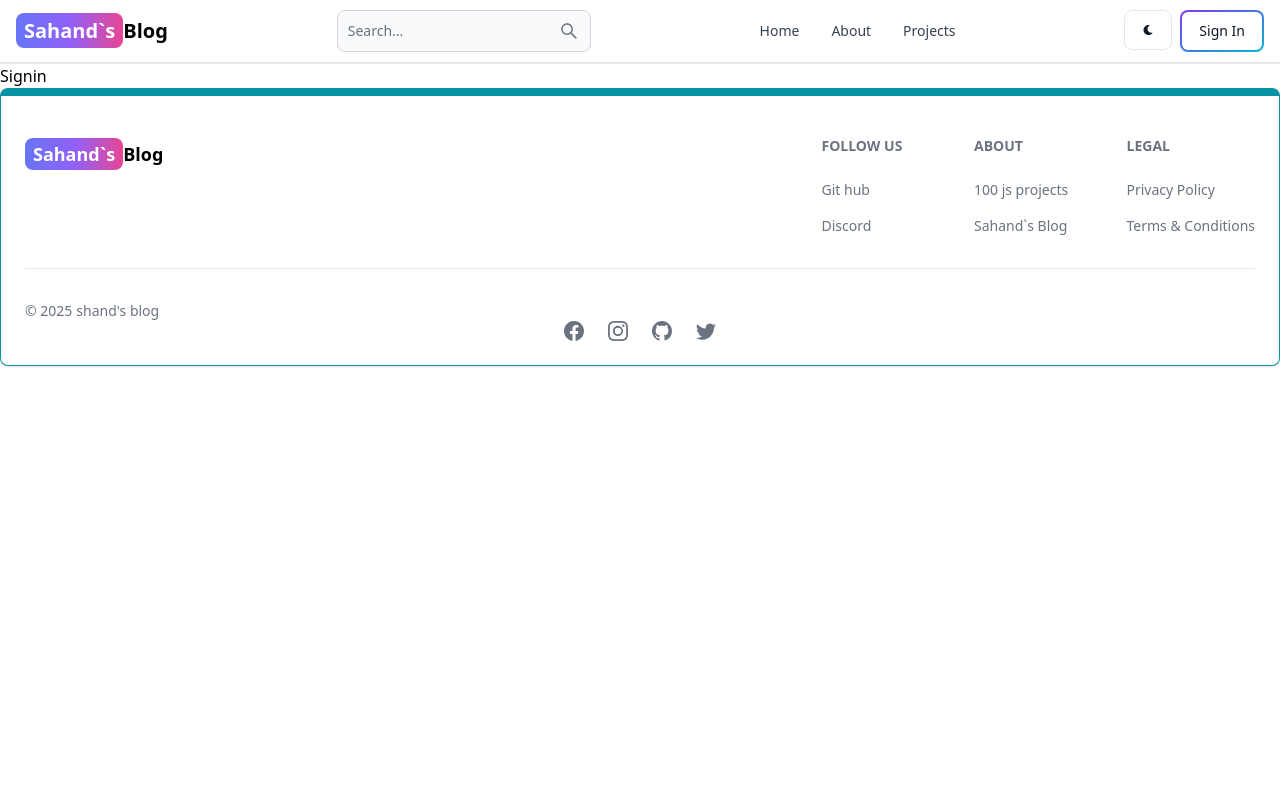
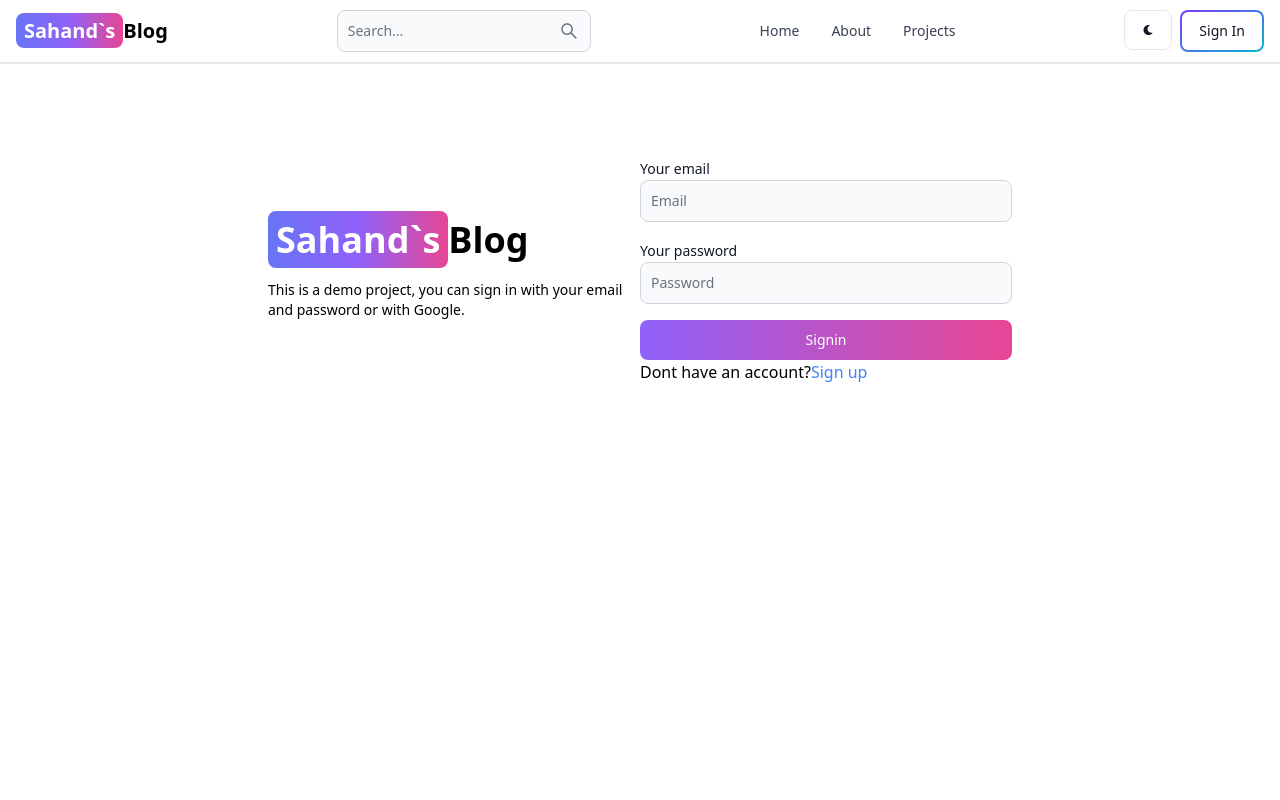
Before and after one commit to ALIGHASSOUN/mern-blog, a React (Vite) app in the folder client/: page /sign-in in a window 1280 px wide. Shown: the top 800 px of the page. Built offline with nearby package versions, Linux system fonts and the light colour scheme.

Commit message:
complete sign in page

```diff
--- a/client/src/pages/Signin.jsx
+++ b/client/src/pages/Signin.jsx
@@ -1,3 +1,109 @@
+import { Alert, Button, Label, Spinner, TextInput } from "flowbite-react";
+import { useState } from "react";
+import { Link, useNavigate } from "react-router-dom";
+
 export default function Signin() {
-  return <div>Signin</div>;
+  const [formData, setFormData] = useState({});
+  const [errorMessage, setErrorMessage] = useState(null);
+  const [loading, setLoading] = useState(false);
+  const navigate = useNavigate();
+  const handlechange = (e) => {
+    setFormData({ ...formData, [e.target.id]: e.target.value.trim() });
+  };
+
+  const handlesubmit = async (e) => {
+    e.preventDefault();
+    if (!formData.email || !formData.password) {
+      return setErrorMessage("please fill out all fields. ");
+    }
+    try {
+      setLoading(true);
+      setErrorMessage(null);
+      const res = await fetch("/api/auth/signin", {
+        method: "POST",
+        headers: { "Content-Type": "application/json" },
+        body: JSON.stringify(formData),
+      });
+
+      const data = await res.json();
+      if (data.success === false) {
+        return setErrorMessage(data.message);
+      }
+      setLoading(false);
+      if (res.ok) {
+        navigate("/");
+      }
+    } catch (error) {
+      setErrorMessage(error.message);
+      setLoading(false);
+    }
+  };
+
+  return (
+    <div className="min-h-screen mt-20">
+      <div className="flex p-3 max-w-3xl mx-auto flex-col md:flex-row md:items-center">
+        {/* Left */}
+        <div className="flex-1">
+          <Link to="/" className="font-bold dark:text-white text-4xl">
+            <span className="px-2 py-1 bg-gradient-to-r from-indigo-500 via-purple-500 to-pink-500 rounded-lg text-white">
+              Sahand`s
+            </span>
+            Blog
+          </Link>
+          <p className="text-sm mt-5">
+            This is a demo project, you can sign in with your email and password
+            or with Google.
+          </p>
+        </div>
+        {/* Right */}
+        <div className="flex-1">
+          <form className="flex flex-col gap-4" onSubmit={handlesubmit}>
+            <div>
+              <Label value="Your email" />
+              <TextInput
+                type="text"
+                placeholder="Email"
+                id="email"
+                onChange={handlechange}
+              />
+            </div>
+            <div>
+              <Label value="Your password" />
+              <TextInput
+                type="password"
+                placeholder="Password"
+                id="password"
+                onChange={handlechange}
+              />
+            </div>
+            <Button
+              gradientDuoTone="purpleToPink"
+              type="submit"
+              disableb={loading}
+            >
+              {loading ? (
+                <>
+                  <Spinner size="sm" />
+                  <span className="pl-3"> Loading... </span>
+                </>
+              ) : (
+                "Signin"
+              )}
+            </Button>
+          </form>
+          <div className="">
+            <span>Dont have an account?</span>
+            <Link to="/sign-up" className="text-blue-500">
+              Sign up
+            </Link>
+          </div>
+          {errorMessage && (
+            <Alert className="mt-5" color="failure">
+              {errorMessage}
+            </Alert>
+          )}
+        </div>
+      </div>
+    </div>
+  );
 }
```
